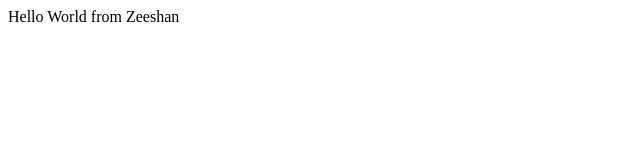
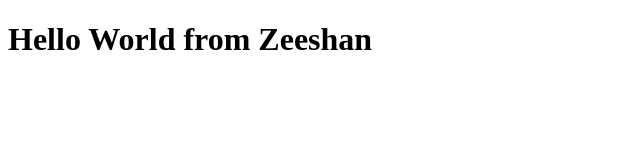
Before and after one commit to qzeeshan/bootcamp2020, a plain HTML site: page index.html in a window 1280 px wide. Shown: the whole page, without its empty margins (0-640 px from the left). Drawn offline with Linux system fonts and the light colour scheme.

Commit message:
modification in div
div tag is changed to h1

```diff
--- a/index.html
+++ b/index.html
@@ -6,6 +6,6 @@
     <title>First Example</title>
 </head>
 <body>
-    <div>Hello World from Zeeshan</div>
+    <h1>Hello World from Zeeshan</h1>
 </body>
 </html>
```
